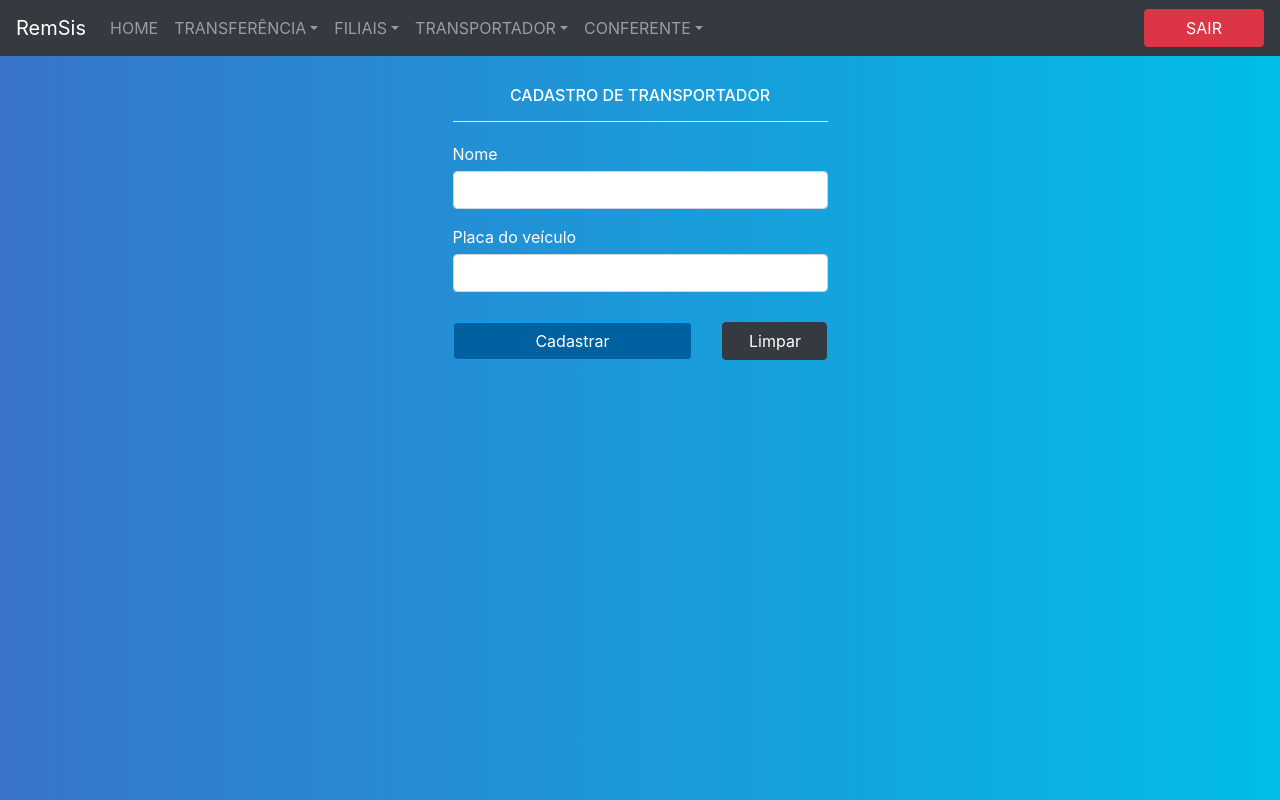
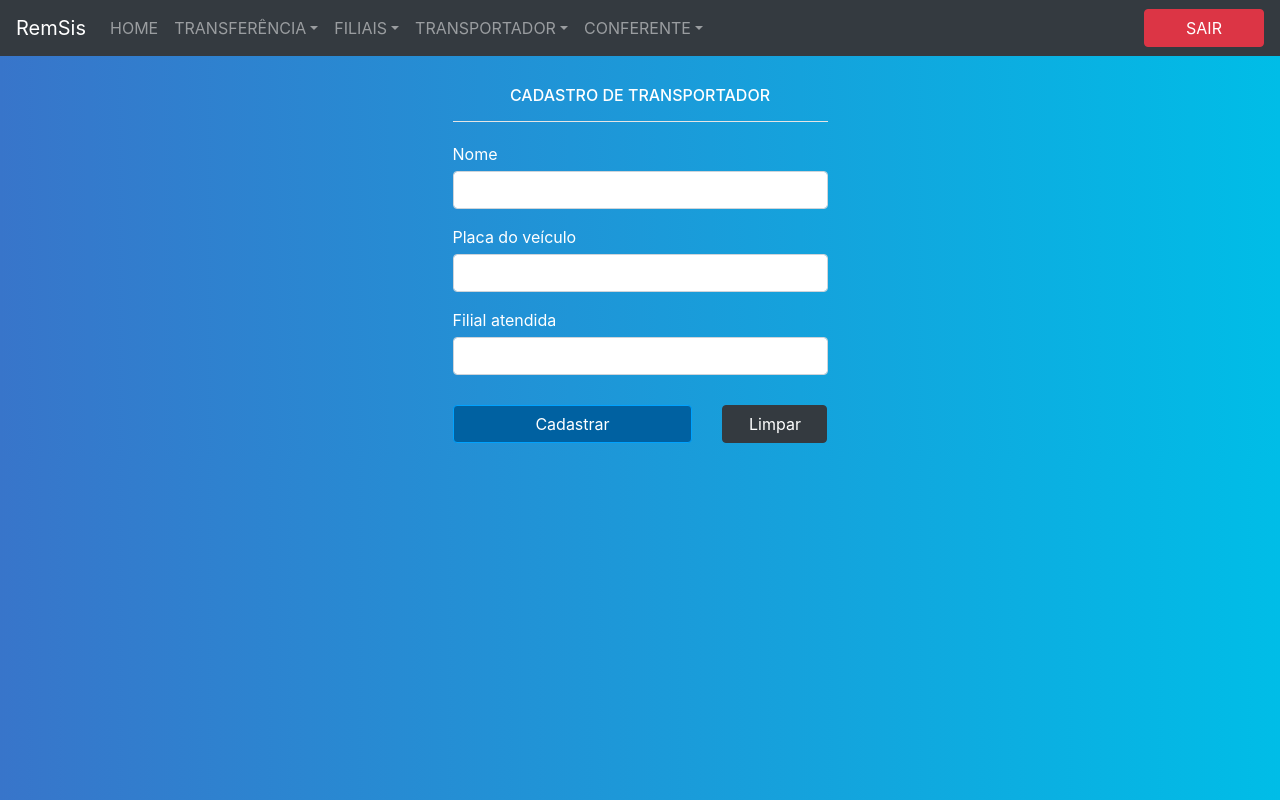
Before and after one commit to WellingtonFR/remsis_frontend, a React (Create React App) app: page /transportador/create in a window 1280 px wide. Built offline with nearby package versions, Linux system fonts and the light colour scheme; no server answers; sample sign-in values are in the browser's storage.

Commit message:
adicionado o campo de filial atendida nas views de transportador

```diff
--- a/src/pages/TransportadorCreate/index.js
+++ b/src/pages/TransportadorCreate/index.js
@@ -9,6 +9,7 @@ export default function TransportadorCreate() {
   const [loader, showLoader, hideLoader] = UseLoader();
   const [nomeTransportador, setNomeTransportador] = useState("");
   const [placaVeiculo, setPlacaVeiculo] = useState("");
+  const [filialAtendida, setFilialAtendida] = useState("");
 
   async function handleNewTransportador(e) {
     e.preventDefault();
@@ -16,6 +17,7 @@ export default function TransportadorCreate() {
     const data = {
       nomeTransportador,
       placaVeiculo,
+      filialAtendida,
     };
 
     try {
@@ -67,6 +69,17 @@ export default function TransportadorCreate() {
             onChange={(e) => setPlacaVeiculo(e.target.value)}
           />
         </div>
+        <div className="form-group">
+          <label htmlFor="filialAtendida">Filial atendida</label>
+          <input
+            type="text"
+            name="filialAtendida"
+            className="form-control"
+            maxLength="30"
+            required
+            onChange={(e) => setFilialAtendida(e.target.value)}
+          />
+        </div>
         <div className="row buttons-submit">
           <div className="col-md-8">
             <button type="submit" className="btn btn-primary btn-block">
--- a/src/pages/TransportadorIndex/index.js
+++ b/src/pages/TransportadorIndex/index.js
@@ -11,6 +11,7 @@ import UseLoader from "../../hooks/UseLoader";
 export default function TransportadorIndex() {
   const [loader, showLoader, hideLoader] = UseLoader();
   const [transportador, setTransportador] = useState([]);
+  const [filialAtendida, setFilialAtendida] = useState([]);
 
   useEffect(() => {
     populateData();
@@ -94,6 +95,7 @@ export default function TransportadorIndex() {
             <tr>
               <th>Nome</th>
               <th>Placa</th>
+              <th>Filial atendida</th>
               <th
                 colSpan="2"
                 style={{
@@ -114,6 +116,7 @@ export default function TransportadorIndex() {
                 <tr key={transportador.id}>
                   <td>{transportador.nomeTransportador}</td>
                   <td>{transportador.placaVeiculo}</td>
+                  <td>{transportador.filialAtendida}</td>
                   <td className="form-buttons">
                     <Link to={`/transportador/update/${transportador.id}`}>
                       <FiEdit className="btn-custom btn-icon-alterar mr-2 mt-1" />
--- a/src/pages/TransportadorUpdate/index.js
+++ b/src/pages/TransportadorUpdate/index.js
@@ -39,6 +39,7 @@ export default function TransportadoUpdate() {
     const data = {
       nomeTransportador: transportador.nomeTransportador,
       placaVeiculo: transportador.placaVeiculo,
+      filialAtendida: transportador.filialAtendida,
     };
 
     try {
@@ -96,6 +97,19 @@ export default function TransportadoUpdate() {
           ></input>
         </div>
 
+        <div className="form-group">
+          <label htmlFor="filialAtendida">Filial atendida</label>
+          <input
+            type="text"
+            name="filialAtendida"
+            className="form-control"
+            maxLength="8"
+            required
+            value={transportador.filialAtendida}
+            onChange={handleInputChange}
+          ></input>
+        </div>
+
         <div className="row buttons-submit">
           <div className="col-md-8">
             <button type="submit" className="btn btn-primary btn-block">
```
